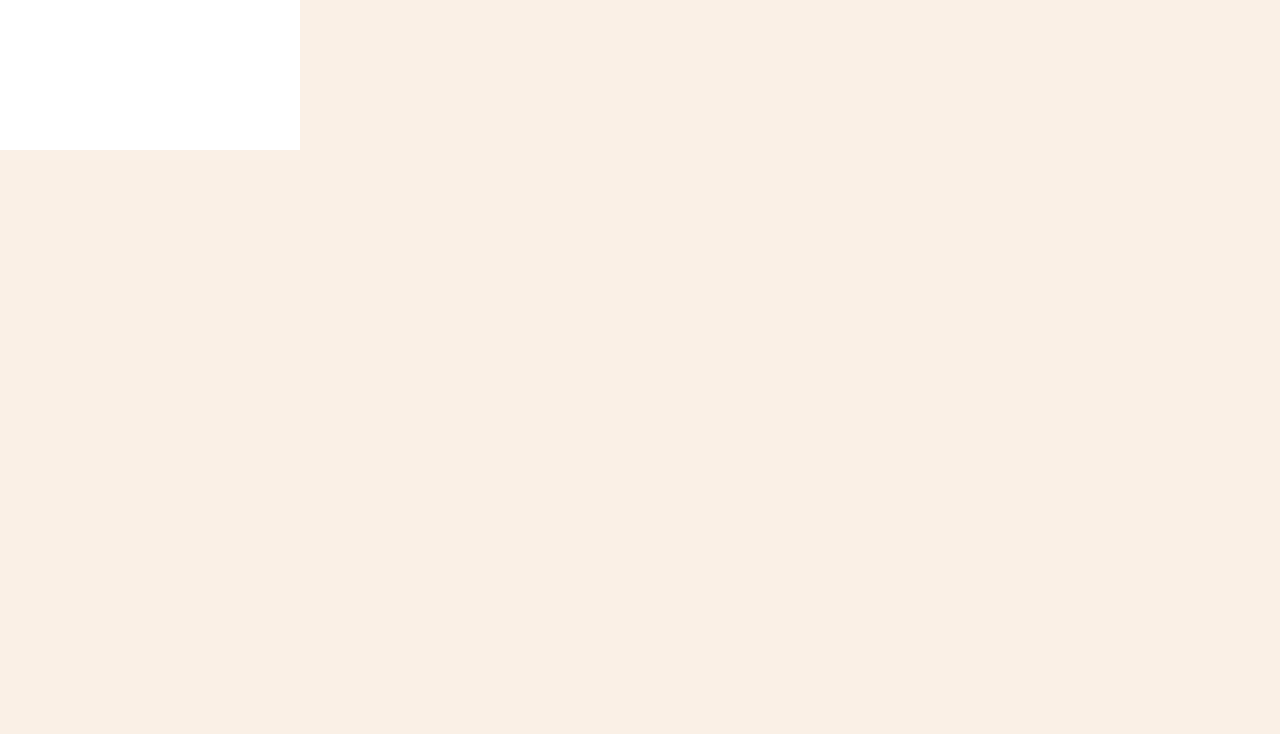
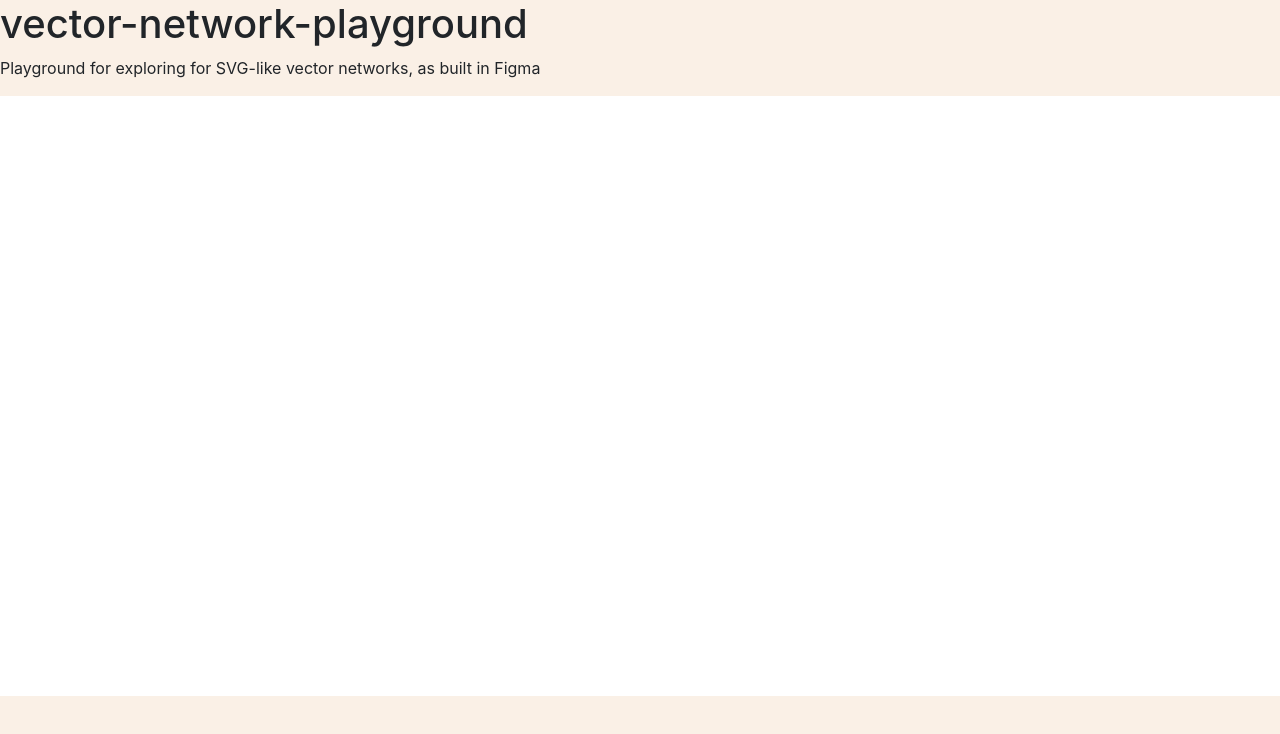
Before and after one commit to twolfson/vector-network-playground, a website built with Parcel: page browser/index.pug in a window 1280 px wide. Built offline with nearby package versions, Linux system fonts and the light colour scheme.

Commit message:
Adding information to our page

```diff
--- a/browser/css/main.scss
+++ b/browser/css/main.scss
@@ -5,4 +5,6 @@
 
 #canvas {
   background-color: white;
+  width: 100%;
+  height: 600px;
 }
--- a/browser/index.pug
+++ b/browser/index.pug
@@ -16,6 +16,9 @@
     //- Build our stylesheet
     link(rel="stylesheet", href="css/main.scss")
   body
+    h1 vector-network-playground
+    p Playground for exploring for SVG-like vector networks, as built in Figma
+
     canvas#canvas
 
     //- Run our main JS after all content loaded
```
